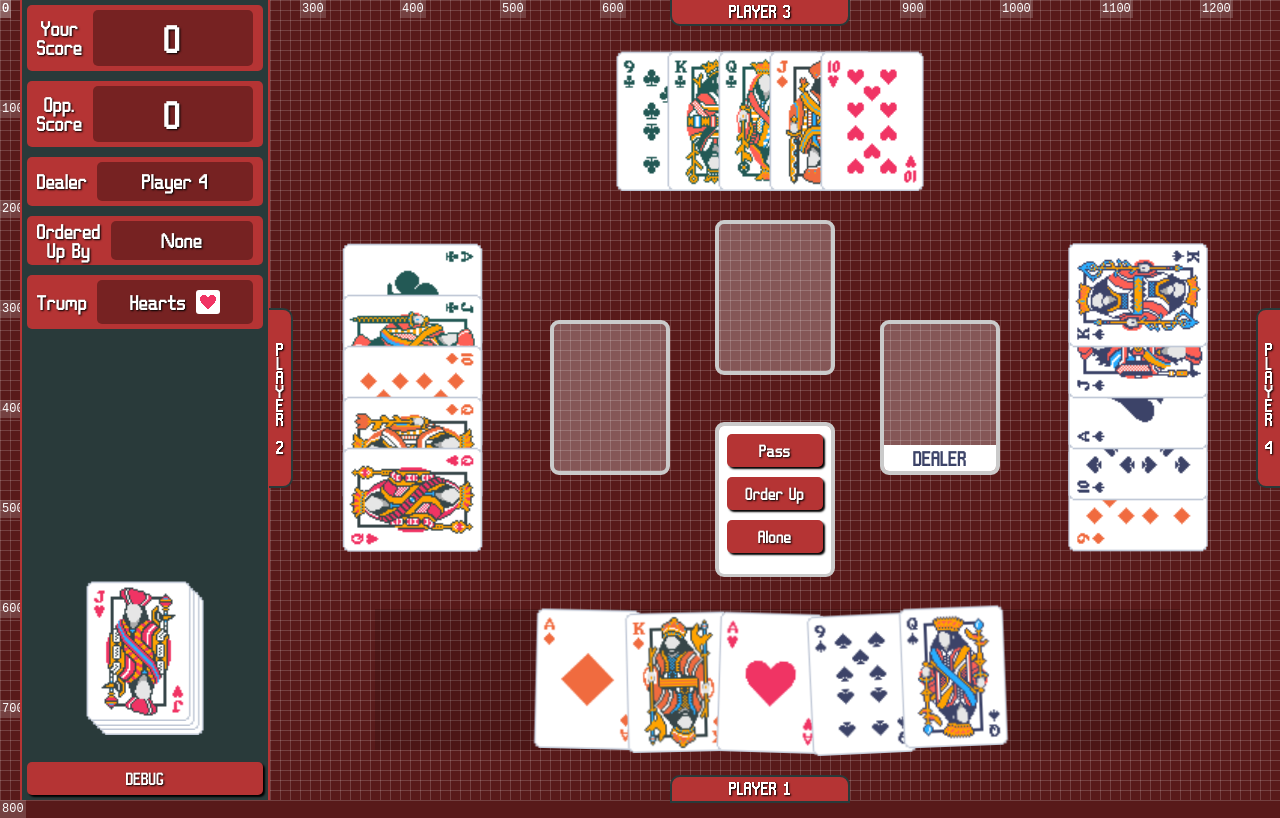
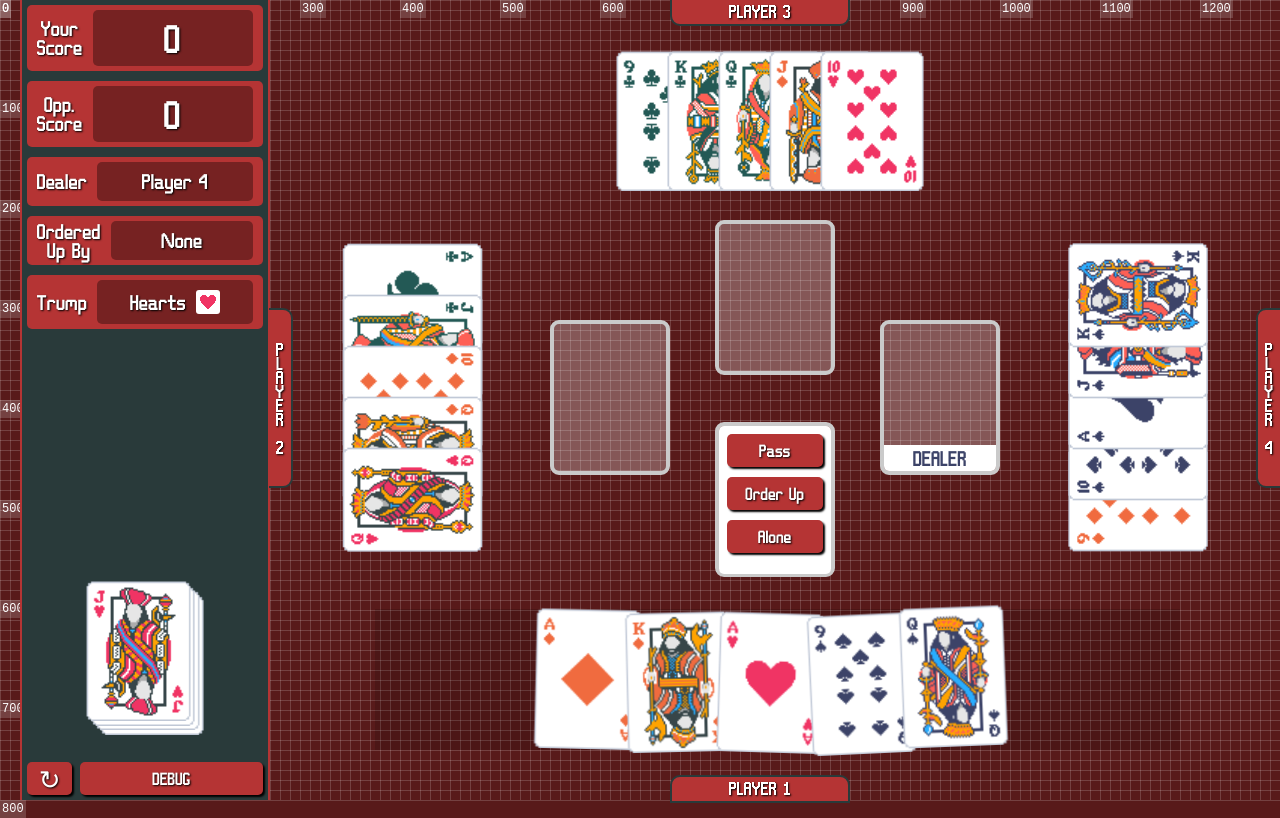
Before and after one commit to RichMcL/richmcl.github.io, an Electron app: page games/euchre/index.html in a window 1280 px wide. Drawn offline with Linux system fonts and the light colour scheme.

Commit message:
reload button

```diff
--- a/games/euchre/index.html
+++ b/games/euchre/index.html
@@ -105,7 +105,10 @@
 
                 <div class="kitty-wrapper"></div>
 
-                <button class="debug-button theme-button">DEBUG</button>
+                <div class="debug-section">
+                    <button class="reload-button theme-button reload-icon">&#8635;</button>
+                    <button class="debug-button theme-button">DEBUG</button>
+                </div>
             </div>
 
             <div class="player-1-name">PLAYER 1</div>
--- a/games/euchre/styles.css
+++ b/games/euchre/styles.css
@@ -83,12 +83,6 @@ h1 {
     font-family: 'Balatro', system-ui;
 }
 
-.debug-button {
-    position: absolute;
-    width: 236px !important;
-    bottom: -5px;
-}
-
 .theme-toggle {
     display: inline-block;
     height: 40px;
@@ -104,6 +98,20 @@ h1 {
     outline: inherit;
     box-shadow: 2px 2px 2px black;
     border-radius: 5px;
+}
+
+.debug-section {
+    position: absolute;
+    width: 236px !important;
+    bottom: -5px;
+    display: flex;
+    gap: 8px;
+}
+
+.debug-section .reload-icon {
+    font-size: 26px;
+    padding: 0;
+    width: 60px;
 }
 
 .hidden {
```
